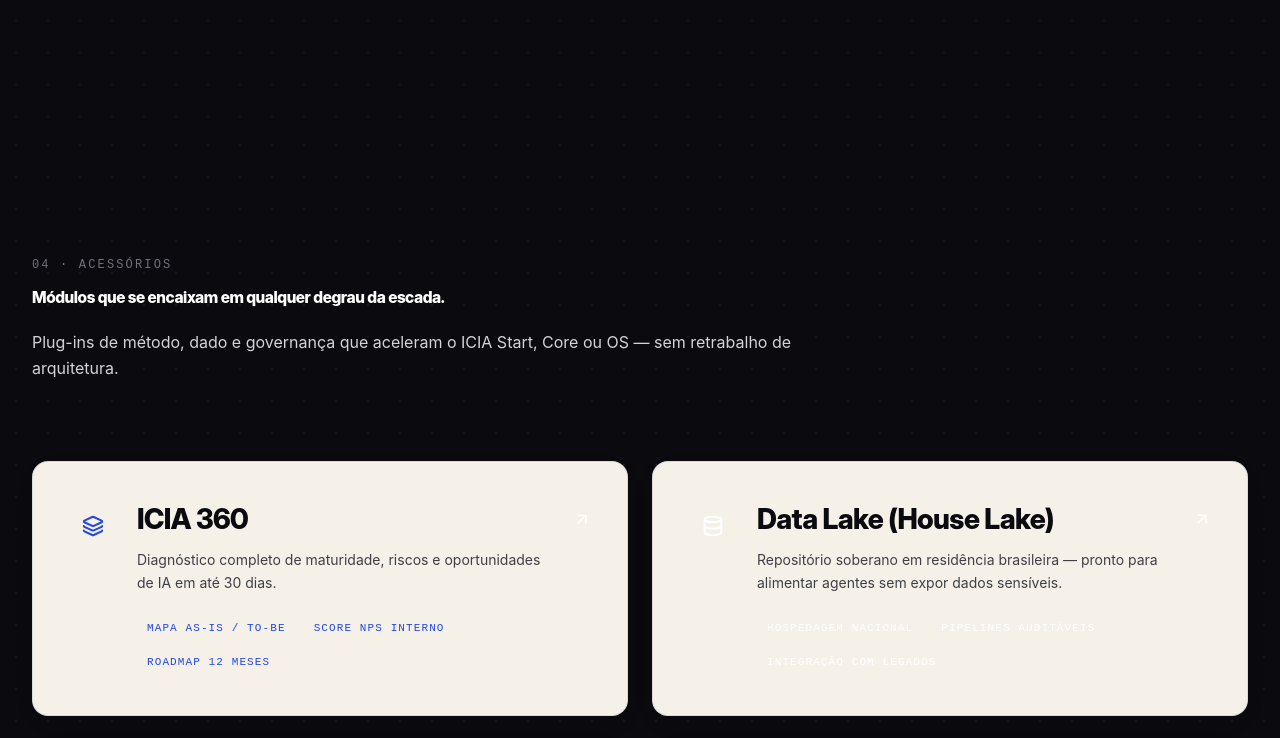
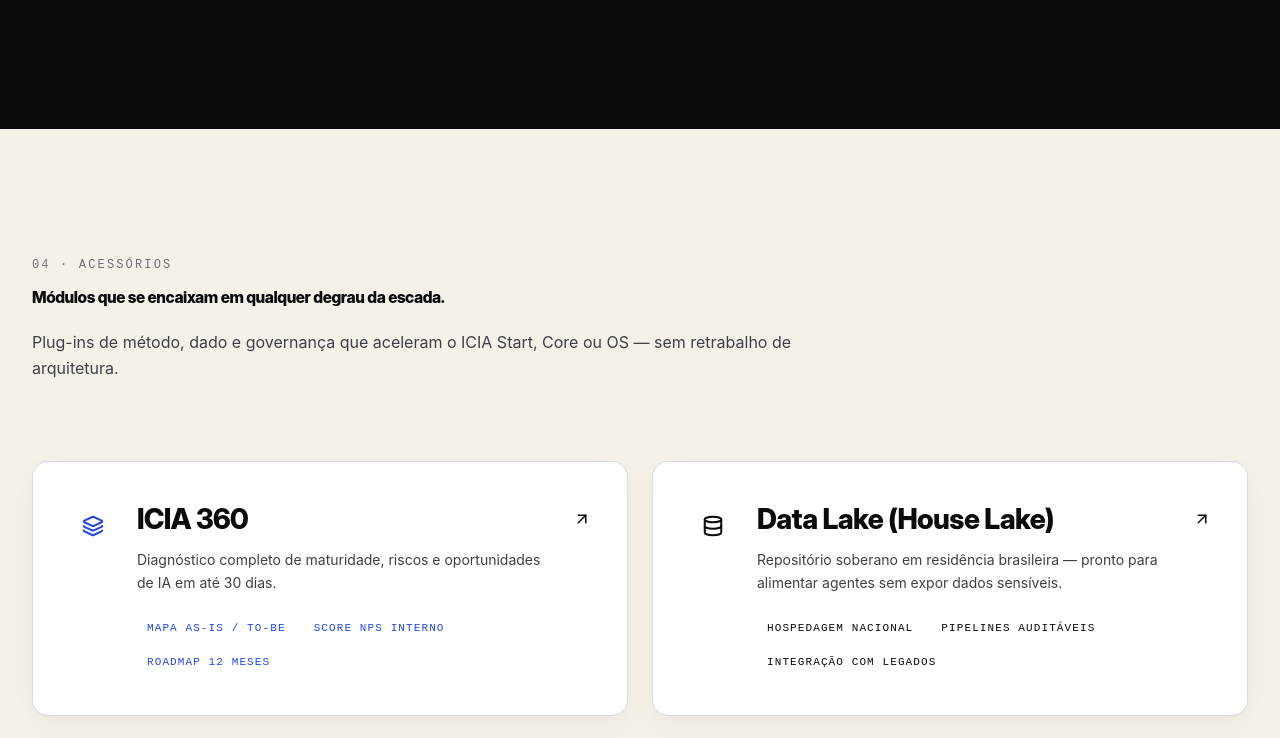
Before and after one commit to VanguardIA-Tech/pagina-institucional, a React (Vite) app: page / in a window 1280 px wide. Shown: the part 4883-5621 px from the top of the page. Built offline with nearby package versions, Linux system fonts and the light colour scheme.

Commit message:
fix: Acessorios section background now cream — cards white on cream for depth

```diff
--- a/src/components/sections/Acessorios.tsx
+++ b/src/components/sections/Acessorios.tsx
@@ -63,14 +63,14 @@ export default function Acessorios() {
     <section
       id="acessorios"
       aria-labelledby="acessorios-headline"
-      className="relative bg-va-black text-white py-24 lg:py-32 overflow-hidden"
+      className="relative bg-va-cream text-va-black py-24 lg:py-32 overflow-hidden"
     >
       <div
         aria-hidden="true"
         className="absolute inset-0 opacity-[0.04] pointer-events-none"
         style={{
           backgroundImage:
-            'radial-gradient(circle, var(--color-va-white) 1px, transparent 1px)',
+            'radial-gradient(circle, var(--color-va-gray-300) 1px, transparent 1px)',
           backgroundSize: '32px 32px',
         }}
       />
@@ -87,7 +87,7 @@ export default function Acessorios() {
             Módulos que se encaixam em qualquer degrau da escada.
           </h2>
           <p
-            className="mt-6 text-va-gray-200 leading-relaxed"
+            className="mt-6 text-va-gray-700 leading-relaxed"
             style={{ fontSize: 'var(--text-body-l)' }}
           >
             Plug-ins de método, dado e governança que aceleram o ICIA Start,
@@ -110,7 +110,7 @@ export default function Acessorios() {
                   ease: [0.16, 1, 0.3, 1] as const,
                 }}
                 whileHover={{ x: 4 }}
-                className="group relative rounded-2xl px-7 py-8 lg:px-9 lg:py-10 overflow-hidden transition-all bg-va-cream border border-va-gray-200/80 hover:border-va-gray-300 shadow-[0_8px_30px_-8px_rgba(0,0,0,0.08)]"
+                className="group relative rounded-2xl px-7 py-8 lg:px-9 lg:py-10 overflow-hidden transition-all bg-white border border-va-gray-200/80 hover:border-va-gray-300 shadow-[0_8px_30px_-8px_rgba(0,0,0,0.08)]"
               >
                 {/* Hover left border */}
                 <span
```
